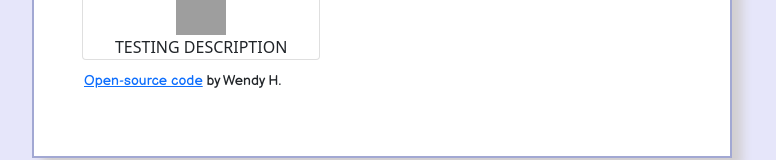
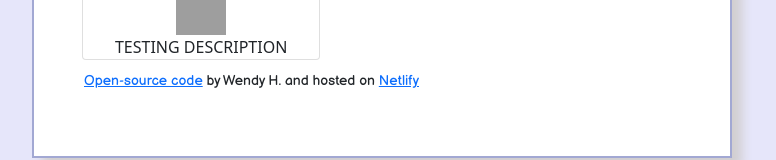
Before and after one commit to WHuynh14/current-weather-forecast-2, a plain HTML site: page index.html in a window 1280 px wide. Shown: the part 573-733 px from the top of the page, without its empty margins (258-1034 px from the left). Drawn offline with nearby package versions, Linux system fonts and the light colour scheme; no server answers; grey boxes are pictures that could not be loaded.

Commit message:
Added Netlify link to bottom of page

```diff
--- a/index.html
+++ b/index.html
@@ -148,7 +148,8 @@
         <a href="https://github.com/WHuynh14/current-weather-forecast-2">
           Open-source code</a
         >
-        by Wendy H.
+        by Wendy H. and hosted on
+        <a href="https://stupefied-villani-46d08e.netlify.app/">Netlify</a>
       </p>
     </div>
 
```
